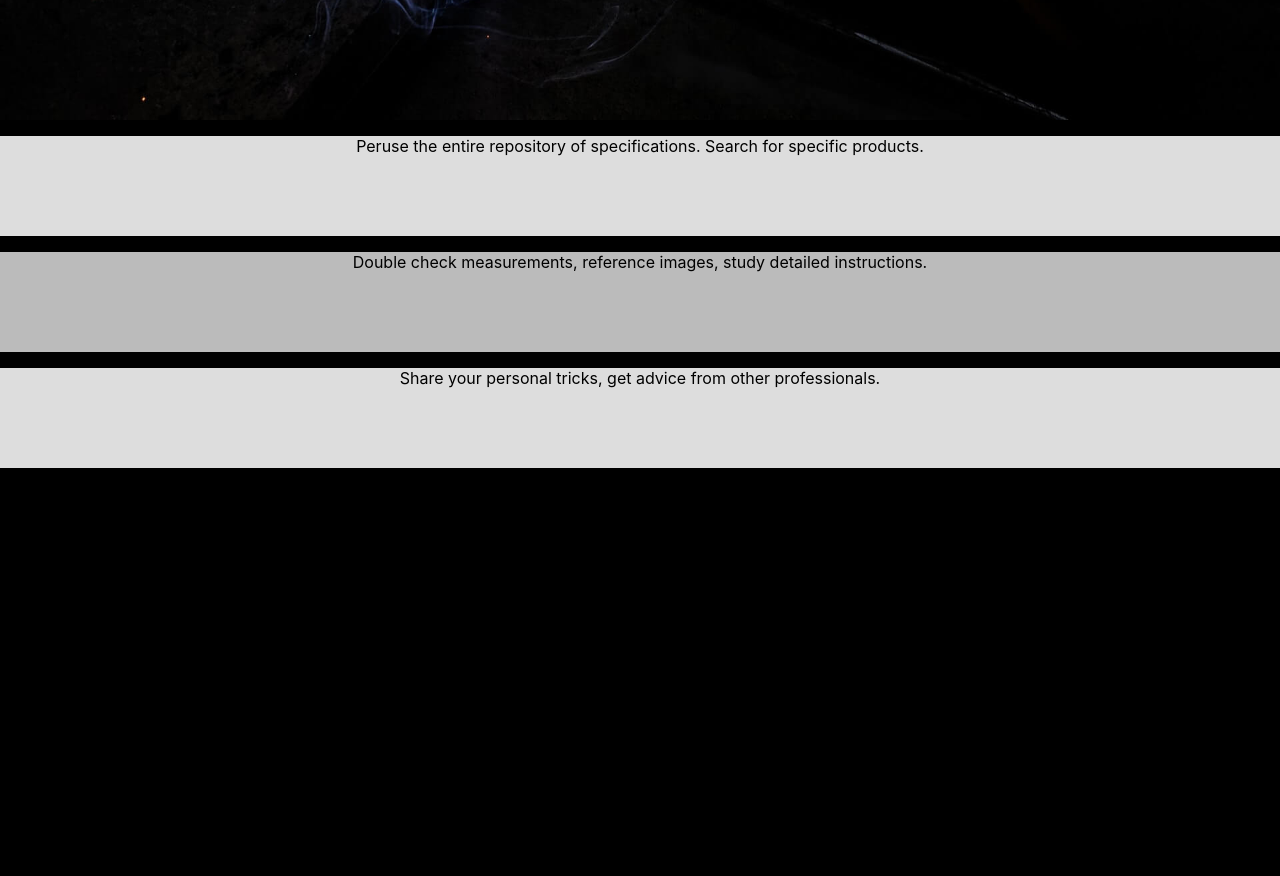
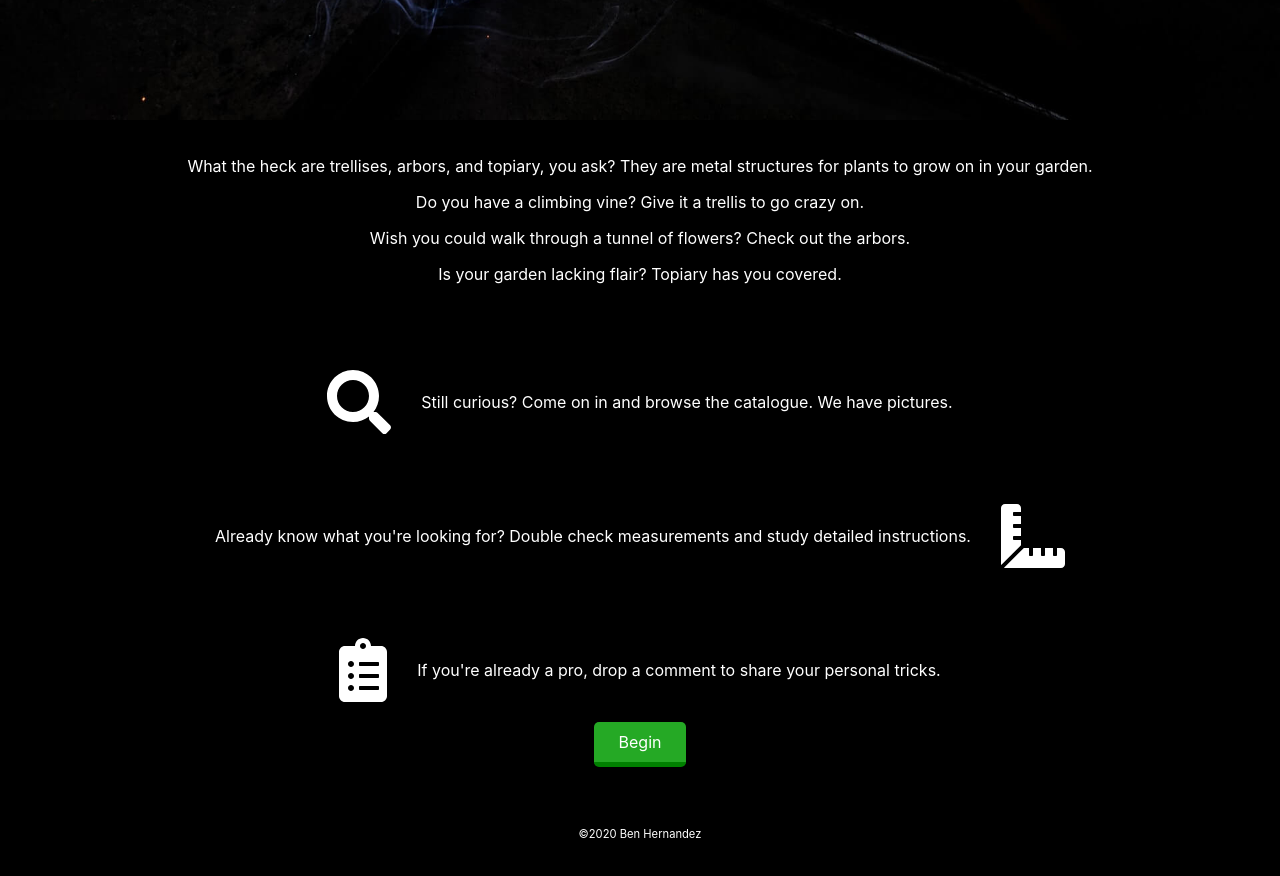
Before and after one commit to capnnemo2/at-product-guide, a React (Create React App) app: page / in a window 1280 px wide. Shown: the part 680-1556 px from the top of the page. Before the commit the page ends 1148 px from the top, so only its background shows below. Built offline with nearby package versions, Linux system fonts and the light colour scheme; no server answers.

Commit message:
Styling baby steps

```diff
--- a/src/AddComment/AddComment.css
+++ b/src/AddComment/AddComment.css
@@ -0,0 +1,12 @@
+.AddComment h2 {
+  color: white;
+}
+
+.comm-input {
+  padding: 10px;
+  background-color: #bbb;
+}
+
+textarea {
+  vertical-align: middle;
+}
--- a/src/AddComment/AddComment.js
+++ b/src/AddComment/AddComment.js
@@ -69,7 +69,7 @@ export default class AddComment extends React.Component {
   render() {
     return (
       <div className="AddComment">
-        <section>
+        <h2>Add a comment</h2>
         <form
           className="addCommentForm"
           onSubmit={(e) => {
@@ -77,6 +77,7 @@ export default class AddComment extends React.Component {
             this.handleSubmit();
           }}
         >
+          <div className="comm-input">
             <label htmlFor="user-name">Name: </label>
             <input
               type="text"
@@ -84,20 +85,30 @@ export default class AddComment extends React.Component {
               onChange={(e) => this.updateUserName(e.target.value)}
               required
             />
-            <br />
+          </div>
+
+          <div className="comm-input">
             <label htmlFor="user-comment">Comment: </label>
             <textarea
               name="user-comment"
               onChange={(e) => this.updateContent(e.target.value)}
               required
             ></textarea>
-            <br />
-            <button type="submit">Submit</button>
-            <button type="button" onClick={this.handleClickCancel}>
+          </div>
+
+          <div className="btn-panel">
+            <button type="submit" className="begin">
+              Submit
+            </button>
+            <button
+              type="button"
+              className="del-btn"
+              onClick={this.handleClickCancel}
+            >
               Cancel
             </button>
+          </div>
         </form>
-        </section>
       </div>
     );
   }
--- a/src/App.js
+++ b/src/App.js
@@ -1,7 +1,6 @@
 import React from "react";
 import { Route, Switch } from "react-router-dom";
 import Nav from "./Nav/Nav";
-import Header from "./Header/Header";
 import Home from "./Home/Home";
 import Products from "./Products/Products";
 import Resources from "./Resources/Resources";
--- a/src/EditComment/EditComment.css
+++ b/src/EditComment/EditComment.css
@@ -0,0 +1,3 @@
+.EditComment h2 {
+  color: white;
+}
--- a/src/EditComment/EditComment.js
+++ b/src/EditComment/EditComment.js
@@ -7,60 +7,11 @@ export default class EditComment extends React.Component {
   static contextType = ATContext;
 
   state = {
-    // initialFieldsSet: false,
-    // id: "",
-    // user_name: "",
-    // content: "",
-    // product_id: "",
     error: null,
   };
 
-  // componentDidMount() {
-  //   const comment = this.context.comments.find(
-  //     (c) => Number(c.id) === Number(this.props.match.params.comment_id)
-  //   );
-  //   this.setState({
-  //     id: comment.id,
-  //     user_name: comment.user_name,
-  //     content: comment.content,
-  //     product_id: comment.product_id,
-  //   });
-  // }
-
-  // componentDidUpdate() {
-  //   const commentId = Number(this.props.match.params.comment_id);
-  //   const comment = this.context.comments.find((c) => c.id === commentId);
-
-  //   if (!this.state.initialFieldsSet && comment !== null) {
-  //     this.setFieldsInState(comment);
-  //   }
-  // }
-
-  // setFieldsInState = (comment) => {
-  //   this.setState({
-  //     initialFieldsSet: true,
-  //     id: comment.id,
-  //     user_name: comment.user_name,
-  //     content: comment.content,
-  //     product_id: comment.product_id,
-  //   });
-  // };
-
-  // updateUserName(name) {
-  //   this.setState({
-  //     user_name: name,
-  //   });
-  // }
-
-  // updateContent(content) {
-  //   this.setState({
-  //     content: content,
-  //   });
-  // }
-
   handleSubmit = (e) => {
     e.preventDefault();
-    // let newComment = this.state;
     const comment_id = Number(this.props.match.params.comment_id);
     const existingComment = this.context.comments.find(
       (c) => Number(c.id) === Number(comment_id)
@@ -103,43 +54,40 @@ export default class EditComment extends React.Component {
     const comment = this.context.comments.find(
       (c) => Number(c.id) === Number(this.props.match.params.comment_id)
     );
-    // if (!this.state.initialFieldsSet) {
-    //   return <div>Comment loading...</div>;
-    // }
     return comment ? (
       <div className="EditComment">
-        <section>
-          <form
-            className="editCommentForm"
-            onSubmit={this.handleSubmit}
-            // onSubmit={(e) => {
-            //   e.preventDefault();
-            //   this.handleSubmit();
-            // }}
-          >
+        <h2>Edit comment</h2>
+        <form className="editCommentForm" onSubmit={this.handleSubmit}>
+          <div className="comm-input">
             <label htmlFor="name">Name: </label>
             <input
               type="text"
               name="name"
               defaultValue={comment.user_name}
-              // onChange={(e) => this.updateUserName(e.target.value)}
               required
             />
-            <br />
+          </div>
+          <div className="comm-input">
             <label htmlFor="content">Comment: </label>
             <textarea
               name="content"
               defaultValue={comment.content}
-              // onChange={(e) => this.updateContent(e.target.value)}
               required
             ></textarea>
-            <br />
-            <button type="submit">Submit</button>
-            <button type="button" onClick={this.handleClickCancel}>
+          </div>
+          <div className="btn-panel">
+            <button type="submit" className="begin">
+              Submit
+            </button>
+            <button
+              type="button"
+              className="del-btn"
+              onClick={this.handleClickCancel}
+            >
               Cancel
             </button>
-          </form>
-        </section>
+          </div>
+        </form>
       </div>
     ) : (
       "Loading...."
--- a/src/EditProduct/EditProduct.js
+++ b/src/EditProduct/EditProduct.js
@@ -289,16 +289,18 @@ export default class EditProduct extends React.Component {
     newProduct.product_name = newProduct.product_name.trim();
     newProduct.hard_three_eighths = newProduct.hard_three_eighths
       .map(function (hte) {
-        if (hte.measurements) {
+        console.log({ hte });
+        if (hte.hasOwnProperty("measurements")) {
           return hte.measurements;
         } else {
+          console.log("here296");
           return hte;
         }
       })
       .filter(Boolean);
     newProduct.hard_one_quarter = newProduct.hard_one_quarter
       .map(function (hoq) {
-        if (hoq.measurements) {
+        if (hoq.hasOwnProperty("measurements")) {
           return hoq.measurements;
         } else {
           return hoq;
@@ -307,7 +309,7 @@ export default class EditProduct extends React.Component {
       .filter(Boolean);
     newProduct.soft_three_eighths = newProduct.soft_three_eighths
       .map(function (ste) {
-        if (ste.measurements) {
+        if (ste.hasOwnProperty("measurements")) {
           return ste.measurements;
         } else {
           return ste;
@@ -316,7 +318,7 @@ export default class EditProduct extends React.Component {
       .filter(Boolean);
     newProduct.mesh = newProduct.mesh
       .map(function (m) {
-        if (m.measurements) {
+        if (m.hasOwnProperty("measurements")) {
           return m.measurements;
         } else {
           return m;
@@ -325,7 +327,7 @@ export default class EditProduct extends React.Component {
       .filter(Boolean);
     newProduct.prep_bend = newProduct.prep_bend
       .map(function (pb) {
-        if (pb.measurements) {
+        if (pb.hasOwnProperty("measurements")) {
           return pb.measurements;
         } else {
           return pb;
@@ -334,7 +336,7 @@ export default class EditProduct extends React.Component {
       .filter(Boolean);
     newProduct.prep_weld = newProduct.prep_weld
       .map(function (pw) {
-        if (pw.measurements) {
+        if (pw.hasOwnProperty("measurements")) {
           return pw.measurements;
         } else {
           return pw;
@@ -343,7 +345,7 @@ export default class EditProduct extends React.Component {
       .filter(Boolean);
     newProduct.weld = newProduct.weld
       .map(function (w) {
-        if (w.measurements) {
+        if (w.hasOwnProperty("measurements")) {
           return w.measurements;
         } else {
           return w;
--- a/src/Home/Home.css
+++ b/src/Home/Home.css
@@ -41,3 +41,48 @@ section a:hover {
   padding-top: 20vh;
   color: white;
 }
+
+.landing {
+  background-color: black;
+  color: white;
+  display: flex;
+  align-items: center;
+  justify-content: center;
+  margin-top: 30px;
+  padding: 20px;
+}
+
+.intro {
+  color: white;
+  padding: 20px;
+}
+
+.icon-left {
+  margin-right: 30px;
+}
+
+.icon-right {
+  margin-left: 30px;
+}
+
+.begin {
+  color: white;
+  background-color: #25a925;
+  font-size: 16px;
+  padding: 10px 25px;
+  display: inline-block;
+  margin: 0px 0 20px;
+  text-decoration: none;
+  border-radius: 5px;
+  border-bottom: 5px solid green;
+}
+
+.begin:hover {
+  background-color: green;
+}
+
+footer {
+  padding: 40px;
+  color: white;
+  font-size: 0.7em;
+}
--- a/src/Home/Home.js
+++ b/src/Home/Home.js
@@ -1,5 +1,11 @@
 import React from "react";
 import { Link } from "react-router-dom";
+import { FontAwesomeIcon } from "@fortawesome/react-fontawesome";
+import {
+  faRulerCombined,
+  faSearch,
+  faClipboardList,
+} from "@fortawesome/free-solid-svg-icons";
 import "./Home.css";
 
 export default class Home extends React.Component {
@@ -16,23 +22,55 @@ export default class Home extends React.Component {
           </div>
         </section>
 
-        <section className="section">
+        <div className="intro">
           <p>
-            Peruse the entire repository of specifications. Search for specific
-            products.
+            What the heck are trellises, arbors, and topiary, you ask? They are
+            metal structures for plants to grow on in your garden.
           </p>
-        </section>
-        <section className="section">
+          <p>Do you have a climbing vine? Give it a trellis to go crazy on.</p>
           <p>
-            Double check measurements, reference images, study detailed
-            instructions.
+            Wish you could walk through a tunnel of flowers? Check out the
+            arbors.
           </p>
-        </section>
-        <section className="section">
+
+          <p>Is your garden lacking flair? Topiary has you covered.</p>
+        </div>
+
+        <div className="landing">
+          <FontAwesomeIcon icon={faSearch} size="4x" className="icon-left" />
           <p>
-            Share your personal tricks, get advice from other professionals.
+            Still curious? Come on in and browse the catalogue. We have
+            pictures.
           </p>
-        </section>
+        </div>
+        <div className="landing">
+          <p>
+            {" "}
+            Already know what you're looking for? Double check measurements and
+            study detailed instructions.
+          </p>
+          <FontAwesomeIcon
+            icon={faRulerCombined}
+            size="4x"
+            className="icon-right"
+          />
+        </div>
+        <div className="landing">
+          <FontAwesomeIcon
+            icon={faClipboardList}
+            size="4x"
+            className="icon-left"
+          />
+          <p>
+            If you're already a pro, drop a comment to share your personal
+            tricks.
+          </p>
+        </div>
+        <Link to="/products" className="begin">
+          Begin
+        </Link>
+
+        <footer>&copy;2020 Ben Hernandez</footer>
       </div>
     );
   }
--- a/src/ProductDetails/ProductDetails.css
+++ b/src/ProductDetails/ProductDetails.css
@@ -30,6 +30,10 @@ ul {
   padding: 20px;
 }
 
+.comment blockquote {
+  text-align: left;
+}
+
 .materials {
   width: 80%;
   margin: 0 auto;
@@ -54,16 +58,13 @@ ul {
 }
 
 .dummyImg {
-  height: 200px;
-  width: 200px;
   background-color: white;
   margin: 10px auto;
   border-radius: 5px;
 }
 
-.detail {
-  height: 400px;
-  width: 400px;
+.dummyImg img {
+  max-width: 100%;
 }
 
 .btn {
@@ -78,7 +79,7 @@ ul {
 .del-btn {
   color: white;
   font-size: 16px;
-  background-color: rgb(255, 56, 56);
+  background-color: rgb(255, 83, 83);
   border-bottom: 5px solid red;
   padding: 10px 25px;
   border-radius: 5px;
@@ -87,3 +88,8 @@ ul {
 .del-btn:hover {
   background-color: red;
 }
+
+.btn-panel a,
+.btn-panel button {
+  margin: 5px;
+}
--- a/src/Products/Products.css
+++ b/src/Products/Products.css
@@ -3,7 +3,7 @@
 }
 
 ul {
-  /* margin-left: -38px; */
+  margin-left: -38px;
   display: flex;
   flex-wrap: wrap;
 }
```
Also changed, not shown: src/ProductDetails/ProductDetails.js (+1 -1 lines). Lines whose indentation alone changed are shown as unchanged.
